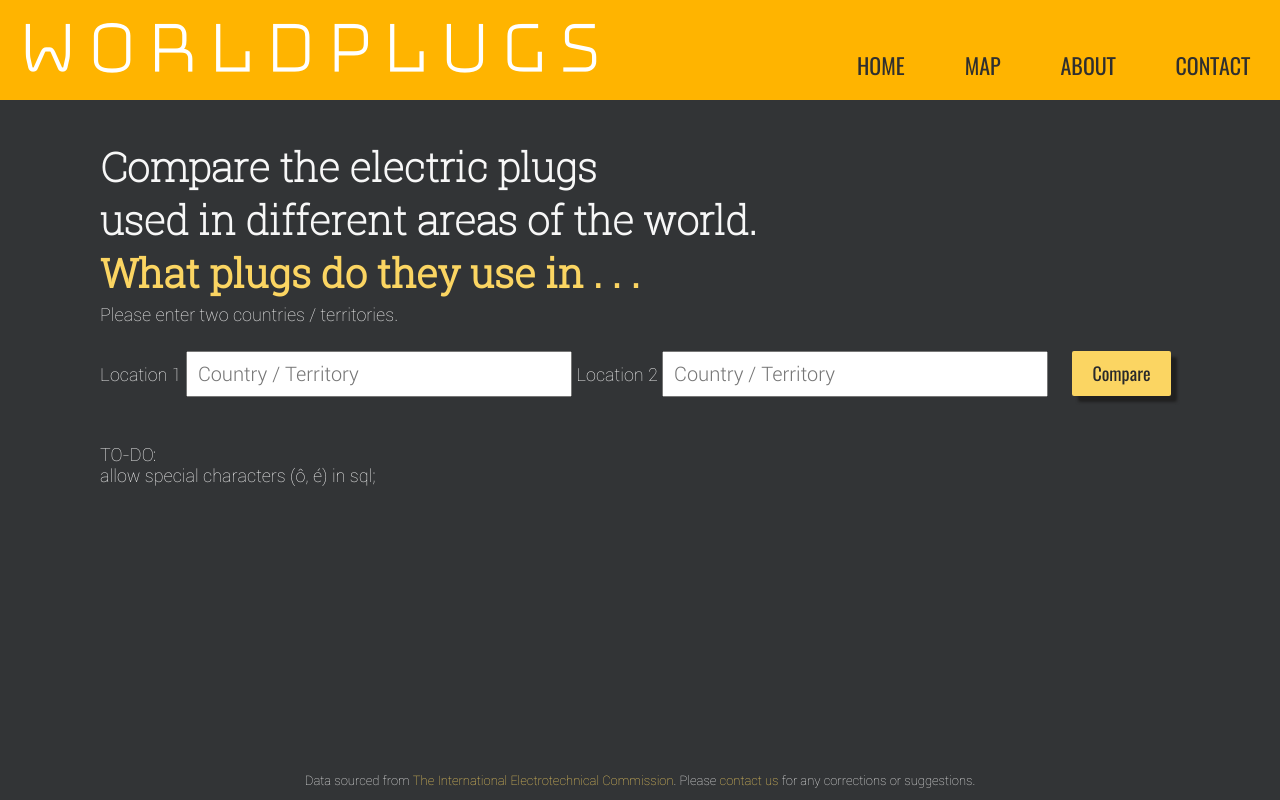
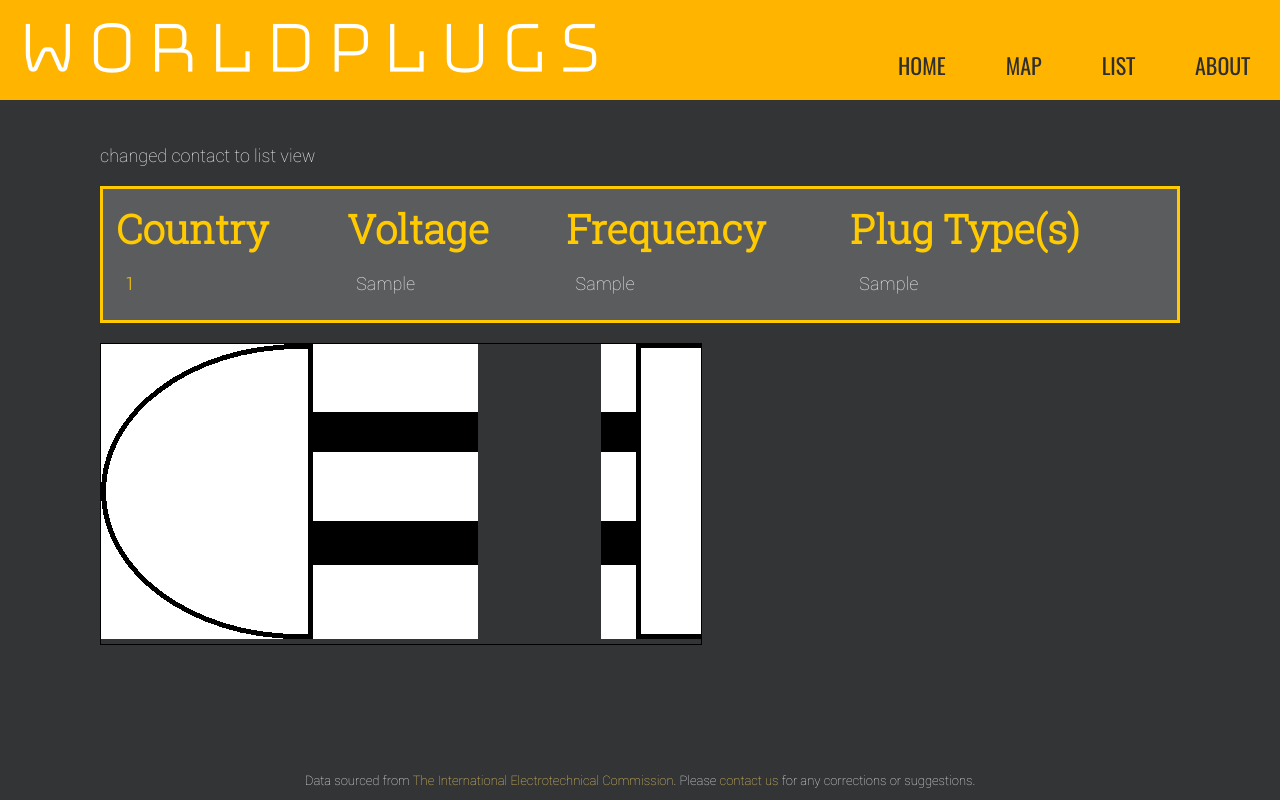
Before and after one commit to Zhaeong/Cardboard, a PHP site: page /list.php in a window 1280 px wide. Run offline with PHP 8.4, Linux system fonts and the light colour scheme; tables that the repository leaves empty or names only in its code hold one stand-in row (values such as "Sample post"); data that the repository does not hold is empty.

Commit message:
changed contact to list page
populated table with sql. all countries' data displayed in list view.

```diff
--- a/css/indexstyle.css
+++ b/css/indexstyle.css
@@ -44,7 +44,7 @@
 
 
 
-/* TABLE */
+/* INDEX TABLE */
 #outputTable {
     border: 3px solid #ffca00;
     width: 100%;
--- /dev/null
+++ b/css/liststyle.css
@@ -0,0 +1,34 @@
+/* LIST TABLE */
+#listTable {
+    border: 3px solid #ffca00;
+    width: 100%;
+    background-color: #5a5c5e;
+    color: #ffca00;
+    margin-top: 20px;
+    margin-bottom: 20px;
+    padding: 10px;
+}
+    /* header */
+#listTable th {
+    font-family: RobotoSlab;
+    font-size: 40px;
+    padding-right: 50px;
+}
+    /* cell */
+#listTable td {
+    font-family: Roboto_Thin;
+    font-size: 18px;
+    color: #f7f7f7;
+    padding-left: 10px;
+    padding-right: 10px;
+}
+#listTable td:nth-child(1) {
+    color: #ffca00;
+    font-family: Roboto_Light;
+}
+    /* row */
+#listTable tr {
+    height: 50px;
+    text-align: left;
+}
+#listTable tr:nth-child(even) {background-color: #46484a}
--- /dev/null
+++ b/list.php
@@ -0,0 +1,84 @@
+<!DOCTYPE html>
+<html>
+<head>
+  <link rel="stylesheet" href="css/allstyle.css">
+  <link rel="stylesheet" href="css/liststyle.css">
+
+
+  <title>List</title>
+</head>
+<body>
+
+<?php include('staticPageElements/nav_bar.php'); ?>
+
+
+<div id="actualbody" style="padding-top: 140px;">
+
+	<p>changed contact to list view</p>
+
+	<table id="listTable">
+		<thead>
+		<tr>
+		    <th>Country</td>
+		    <th>Voltage</td>
+		    <th>Frequency</td>
+		    <th>Plug Type(s)</td>
+		</tr>
+		</thead>
+
+		<tbody>
+		<?php
+		$conn = mysqli_connect("914f3017-75eb-4690-820c-a82d0037f145.mysql.sequelizer.com",
+			                 "uonbwrkplyfkjcpw",
+			                 "F6JCfZFFzW7KmXsJTB5RT4LtTf7dSsUvEBTCJoN7a8LeSWyLMKM4j2iKtpRa2CWh",
+			                 "db914f301775eb4690820ca82d0037f145");
+		if (mysqli_connect_errno())
+		  {
+		  echo "Failed to connect to MySQL: " . mysqli_connect_error();
+		  }
+
+		$SELECT = mysqli_query($conn, "SELECT * FROM powerswitches");
+		if($SELECT != false) {
+		    while($rows = mysqli_fetch_array($SELECT)) {
+		        echo "
+		        <tr>
+		            <td>".$rows["country"]."</td>
+		            <td>".$rows["voltage"]."</td>
+		            <td>".$rows["frequency"]."</td>
+		            <td>".$rows["plug"]."</td>
+		        </tr>
+		        ";
+		    }
+		}
+		else {
+		    echo "
+		        <tr>
+		        <td colspan='3'>Something went wrong with the query</td>
+		        </tr>
+		    ";
+		}
+		?>
+		</tbody>
+	</table>
+
+
+
+
+
+
+
+
+
+	<canvas id="PlugCanvas" width="600px" height="300px" style="border:1px solid #000000;">
+	</canvas>
+	</body>
+
+	<footer>
+	    <script src="js/pluganimation.js"></script>
+	</footer>
+
+</div>
+
+
+</body>
+</html>
--- a/map.php
+++ b/map.php
@@ -23,7 +23,7 @@
     </h2>
     <p> Please select a country or territory on the map. <br>
         This option is limited to sovereignties recognised by Google Maps.
-        Go <a href="index.php"
+        Go <a href="list.php"
     style="color:#fbd562;">here</a> for a more complete list.
     </p>
     </div>
--- a/staticPageElements/nav_bar.php
+++ b/staticPageElements/nav_bar.php
@@ -5,8 +5,8 @@
   <a href="index.php" id="title">
         <strong> worldplugs </strong>
   </a>
-  <a href="contact.php" class="navbarlinks">CONTACT</a>
   <a href="about.php" class="navbarlinks">ABOUT</a>
+  <a href="list.php" class="navbarlinks">LIST</a>
   <a href="map.php" class="navbarlinks">MAP</a>
   <a href="index.php" class="navbarlinks">HOME</a>
 </div>
```
Also changed, not shown: contact.php (deleted, +0 -31 lines).
